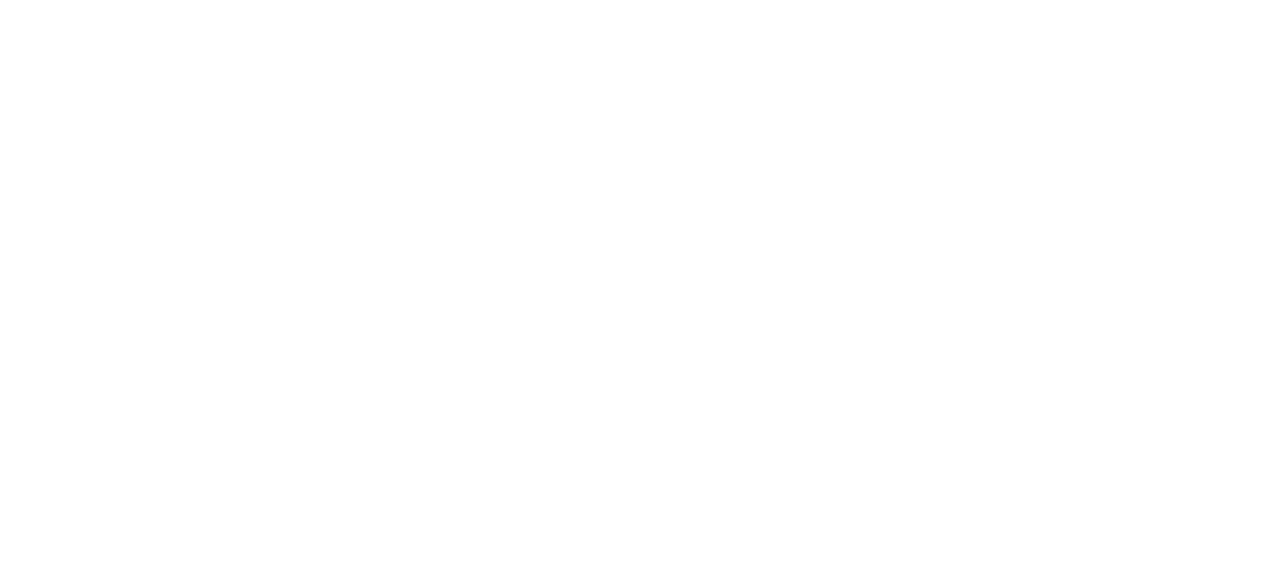
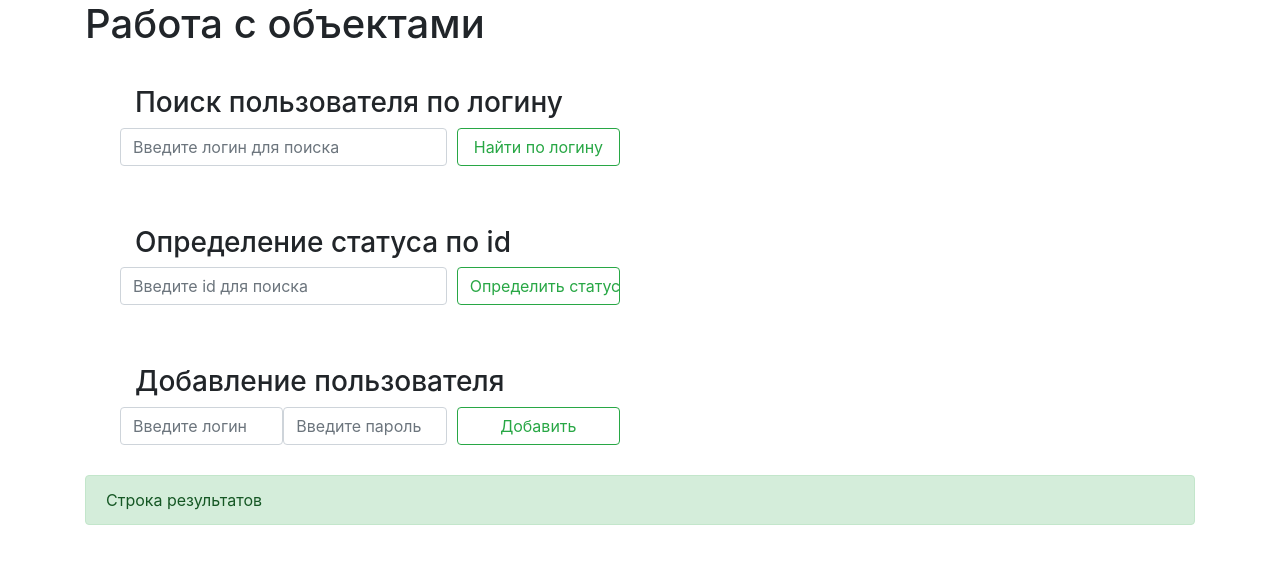
Before and after one commit to mmalkov1/javascript, a plain HTML site: page module-5/index.html in a window 1280 px wide. Drawn offline with nearby package versions, Linux system fonts and the light colour scheme.

Commit message:
upd module-5

```diff
--- /dev/null
+++ b/module-5/css/style.css
@@ -0,0 +1,9 @@
+.find-login,
+.id-status,
+.add-user {
+	padding: 30px 50px;
+}
+
+button {
+	margin-left: 10px;
+}
--- a/module-5/index.html
+++ b/module-5/index.html
@@ -3,8 +3,38 @@
 <head>
 	<meta charset="UTF-8">
 	<title>module-5</title>
+	<link rel="stylesheet" href="https://maxcdn.bootstrapcdn.com/bootstrap/4.0.0/css/bootstrap.min.css" integrity="sha384-Gn5384xqQ1aoWXA+058RXPxPg6fy4IWvTNh0E263XmFcJlSAwiGgFAW/dAiS6JXm" crossorigin="anonymous">
+	<link rel="stylesheet" href="css/style.css">
 </head>
 <body>
+	<main class="container">
+		<h1>Работа с объектами</h1>
+		<div class="find-login  row col-12">
+			<h3 class="alert-heading col-12">Поиск пользователя по логину</h3>
+			<div class="find-login__form row col-12">
+				<input type="text" id="find_id" class="form-control col-4" placeholder="Введите логин для поиска">
+				<button onclick="a.getUserByLogin(searchLogin.value)" class="btn btn-outline-success col-2">Найти по логину</button>
+			</div>
+		</div>
+		<div class="id-status row col-12">
+			<h3 class="id-status__header col-12">Определение статуса по id</h3>
+			<div class="id-status__form col-12 row">
+				<input type="text" id="id" class="col-4 form-control" placeholder="Введите id для поиска">
+				<button onclick="a.getUserStatus(searchStatus.value)" class="btn btn-outline-success col-2">Определить статус</button>
+			</div>
+		</div>
+		<div class="add-user row col-12">
+			<h3 class="add-user__header col-12">Добавление пользователя</h3>
+			<div class="add-user__form row col-12">
+				<input type="text" id="login" class="form-control col-2" placeholder="Введите логин">
+				<input type="password" id="password" class="form-control col-2" placeholder="Введите пароль">
+				<button onclick="a.addUser({login: loginInput.value, password: passwordInput.value})" class="btn btn-outline-success col-2">Добавить</button>
+			</div>
+		</div>
+		<div id="user_info" class="alert alert-success">Строка результатов</div>
+	</main>
+
+
 	<script src="js/scripts.js"></script>
 </body>
 </html>
--- a/module-5/js/scripts.js
+++ b/module-5/js/scripts.js
@@ -19,8 +19,10 @@ const initialPosts = {
     { id: "-i03pbhy3s", text: "post #2", likes: 45 }
   ],
 };
-
-const testUser = {login: 'Serg', password: '123456'};
+let loginInput = document.getElementById('login');
+let passwordInput = document.getElementById('password');
+let searchLogin = document.getElementById('find_id');
+let searchStatus = document.getElementById('id');
 
 const getId = () => "-" + Math.random().toString(36).substr(2, 9);
 
@@ -28,19 +30,53 @@ function SocialBook (users = [], posts = {}) {
 	this.getAllUsers = users;
 	this.getUserByLogin = function (login) {
 		const resultLogin = users.find(user => user.login === login);
+		let element = document.getElementById('user_info');
+		element.innerHTML = null;
+
+		if (resultLogin) {
+			element.innerHTML += 'Результат поиска по логину: <br>';
+			for (item in resultLogin) {
+				element.innerHTML += `  ${item} : ${resultLogin[item]} <br>`;
+			}
 			return resultLogin;
+		} else {
+			element.innerHTML = 'Пользователь с таким логином не найден!';
+		}
 	}
 	this.getUserStatus = function (userId) {
 		let res = '';
+		let element = document.getElementById('user_info');
 		const resultId = users.find(user => user.id === userId);
+		if (resultId) {
 			resultId.isActive === true ? res = 'active' : res = 'inactive';
+			element.innerHTML = `Статус пользователя ${res}`;
+		} else {
+			element.innerHTML = `Пользователь с id ${userId} не найден`;
+		}
+
+
 		return res;
 	}
 	this.addUser = function (user = {}) {
+		let element = document.getElementById('user_info');
+		if (loginInput.value && passwordInput) {
 			user.id = getId();
 			user.isActive = false;
 			users.push(user);
+			element.innerHTML = null;
+			for (el of users) {
+
+				element.innerHTML += `user <br>`;
+				for (item in el) {
+					element.innerHTML += `  ${item} : ${el[item]} <br>`;
+				}
+				element.innerHTML += `<br>`
+			}
 			return users;
+		} else {
+			element.innerHTML = `Пустое поле! Повторите ввод имени и/или пароля`;
+		}
+
 	}
 	this.removeUserById = function (userId) {
 		const filterUsers = users.filter(user => user.id !== userId);
```
Lines whose indentation alone changed are shown as unchanged.
